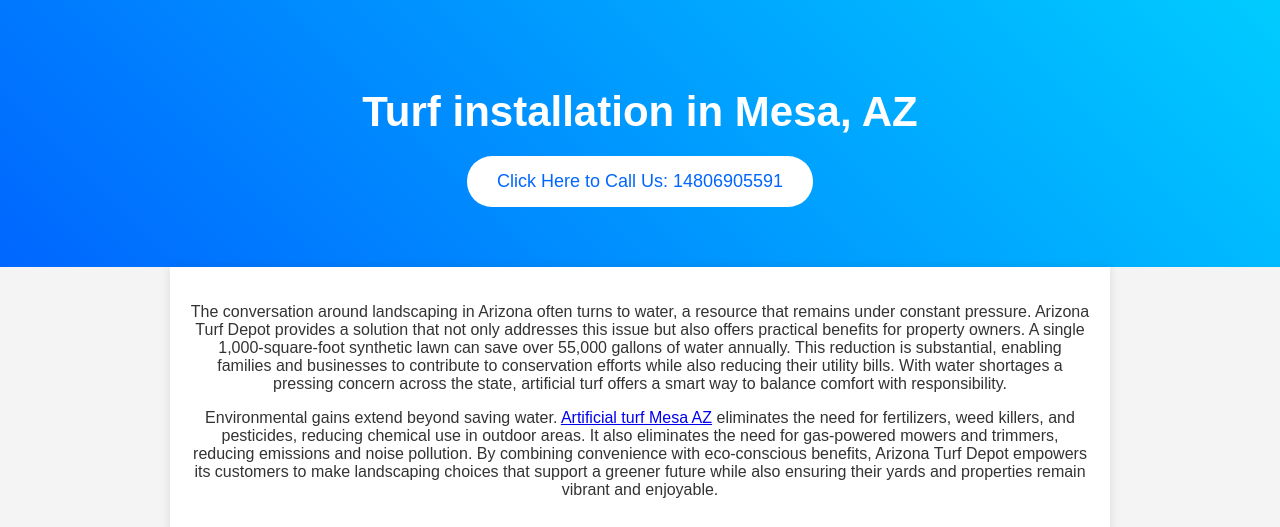
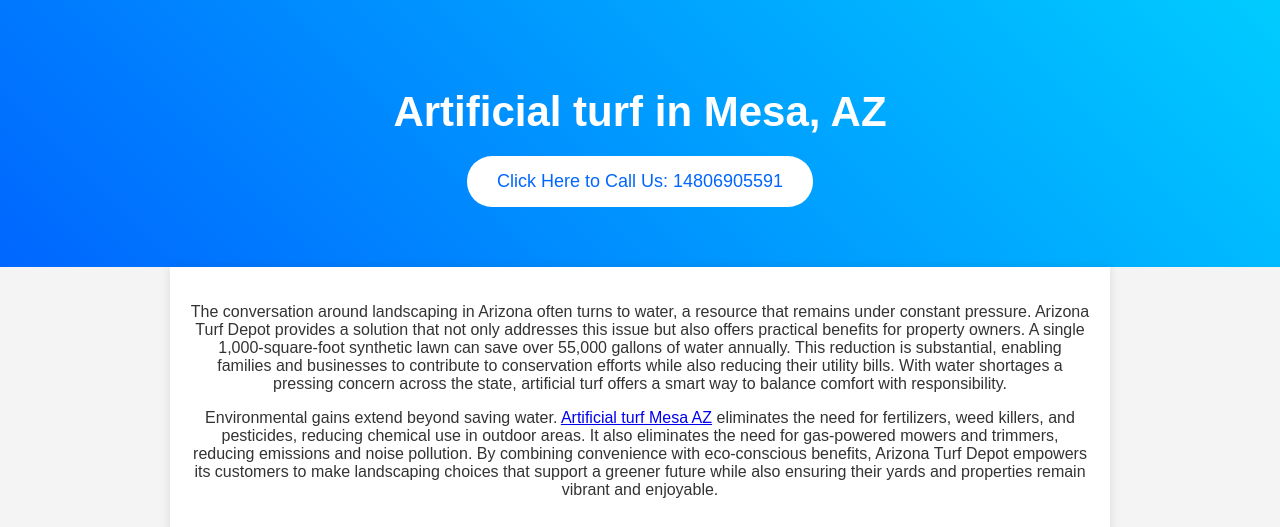
Before and after one commit to arizon-turf-depot/arizon-turf-depot, a plain HTML site: page index.html in a window 1280 px wide. Shown: the top 527 px of the page. Drawn offline with Linux system fonts and the light colour scheme.

Commit message:
Update index.html

```diff
--- a/index.html
+++ b/index.html
@@ -6,8 +6,8 @@
     <meta http-equiv="Content-Type" content="text/html; charset=utf-8">
     <meta name="description" content="In Arizona, where outdoor living is a way of life, creating spaces that are both functional and visually appealing is essential. Arizona Turf Depot has established itself as a trusted name for property owners, contractors, and businesses seeking to enhance their surroundings with high-quality artificial turf." />
     <meta name="keywords" content="Turf installation Mesa AZ, Artificial turf Mesa AZ, Turf companies near Mesa AZ" />
-    <meta property="og:title" content="Turf installation in Mesa, AZ" />
-    <title>Turf installation in Mesa, AZ</title>
+    <meta property="og:title" content="Artificial turf in Mesa, AZ" />
+    <title>Artificial turf in Mesa, AZ</title>
     <style>
         body {
             font-family: Arial, sans-serif;
@@ -62,7 +62,7 @@
 
     <!-- Hero Section -->
     <div class="hero">
-        <h1>Turf installation in Mesa, AZ</h1>
+        <h1>Artificial turf in Mesa, AZ</h1>
         <button onclick="window.location.href='tel:+14806905591'">Click Here to Call Us: 14806905591</button>
     </div>
 
@@ -96,4 +96,5 @@
 </div>
 
 </body>
+
 </html>
```
